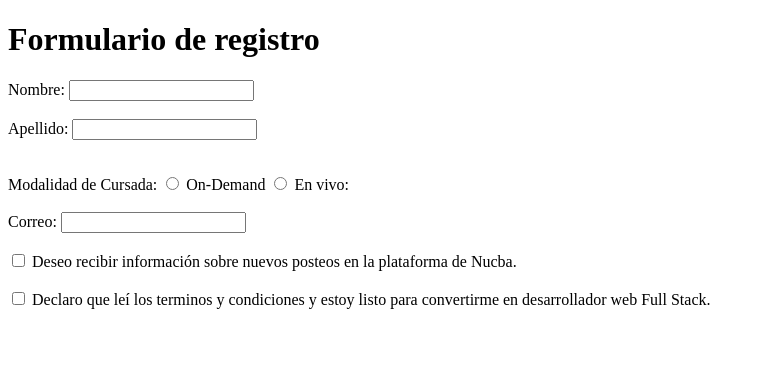
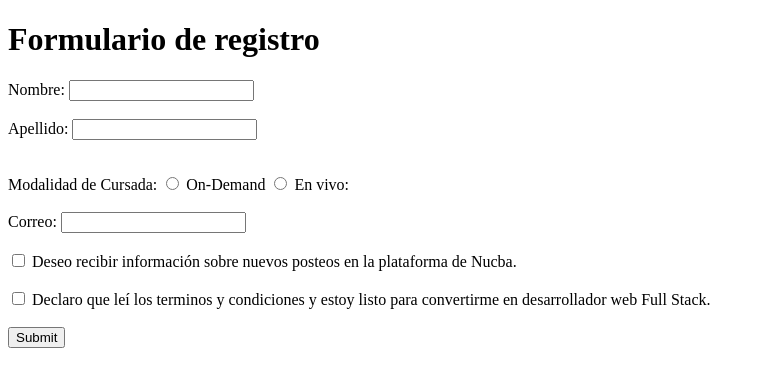
Before and after one commit to daniel-r-2022/eduflow, a plain HTML site: page formularios/index.html in a window 1280 px wide. Shown: the whole page, without its empty margins (0-765 px from the left). Drawn offline with Linux system fonts and the light colour scheme.

Commit message:
formularios

```diff
--- a/formularios/index.html
+++ b/formularios/index.html
@@ -30,6 +30,8 @@
         <br><br>
         <input id="checkbox2" type="checkbox">
         <label for="checkbox2">Declaro que leí los terminos y condiciones y estoy listo para convertirme en desarrollador web Full Stack.</label>
+        <br><br>
+        <input type="submit">
     </p>
     </form>
 </body>
```
